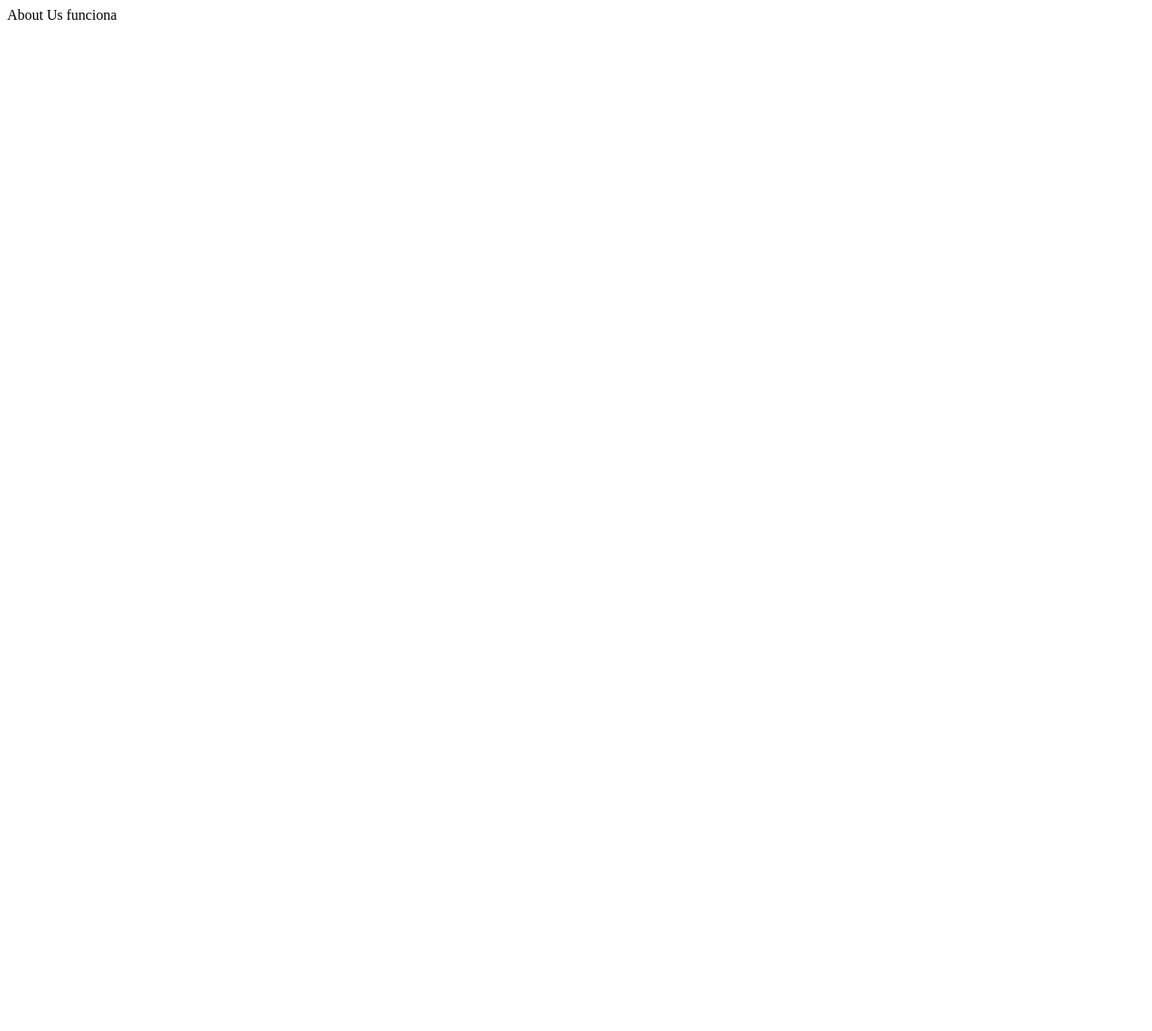
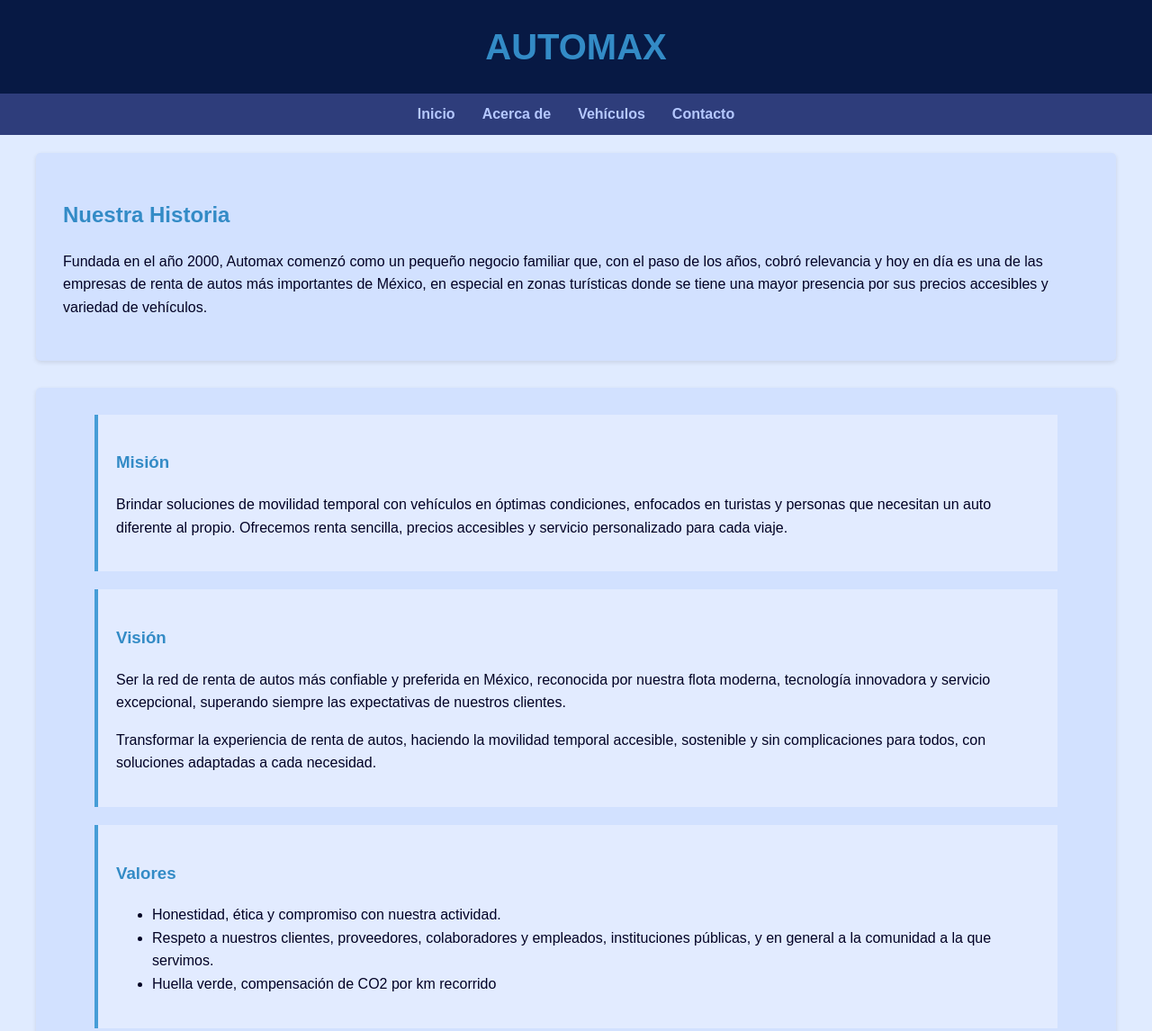
Before and after one commit to Remrez/proyectofinalDBP, a plain HTML site: page WWW/about_us.html in a window 1280 px wide. Shown: the top 1146 px of the page at 90% size. Before the commit the page ends 800 px from the top, so only its background shows below. Drawn offline with Linux system fonts and the light colour scheme.

Commit message:
Se agrego el css y la pagina de Acerca de

```diff
--- a/WWW/about_us.html
+++ b/WWW/about_us.html
@@ -1 +1,79 @@
-<p>About Us funciona</p>
+<!DOCTYPE html>
+<html lang="es">
+<head>
+    <link rel="stylesheet" href="/css/styles.css">
+    <meta charset="UTF-8">
+    <meta name="viewport" content="width=device-width, initial-scale=1.0">
+    <title>Acerca de Automax - Conoce Nuestra Empresa</title>
+</head>
+<body>
+    <header>
+        <div class="logo">AUTOMAX</div>
+    </header>
+
+    <nav>
+        <ul>
+            <li><a href="index.html">Inicio</a></li>
+            <li><a href="about_us.html">Acerca de</a></li>
+            <li><a href="vehicles.html">Vehículos</a></li>
+            <li><a href="contact.html">Contacto</a></li>
+        </ul>
+    </nav>
+
+    </div>
+
+    <div class="container">
+        <section id="historia">
+            <h2>Nuestra Historia</h2>
+            <p>Fundada en el año 2000, Automax comenzó como un pequeño negocio familiar que,
+            con el paso de los años, cobró relevancia y hoy en día es una de las empresas de
+            renta de autos más importantes de México, en especial en zonas turísticas donde se
+            tiene una mayor presencia por sus precios accesibles y variedad de vehículos.</p>
+        </section>
+
+        <section id="mision-vision">
+            <div class="values">
+                <div class="value-card">
+                    <h3>Misión</h3>
+                    <p>Brindar soluciones de movilidad temporal con vehículos en óptimas condiciones,
+                    enfocados en turistas y personas que necesitan un auto diferente al propio. Ofrecemos
+                    renta sencilla, precios accesibles y servicio personalizado para cada viaje.</p>
+                </div>
+                <div class="value-card">
+                    <h3>Visión</h3>
+                    <p>Ser la red de renta de autos más confiable y preferida en México, reconocida por
+                    nuestra flota moderna, tecnología innovadora y servicio excepcional, superando siempre
+                    las expectativas de nuestros clientes.</p>
+                    <p>Transformar la experiencia de renta de autos, haciendo la movilidad temporal accesible,
+                    sostenible y sin complicaciones para todos, con soluciones adaptadas a cada necesidad.</p>
+                </div>
+                <div class="value-card">
+                    <h3>Valores</h3>
+                    <ul>
+                        <li>Honestidad, ética y compromiso con nuestra actividad.</li>
+                        <li>Respeto a nuestros clientes, proveedores, colaboradores y empleados, instituciones públicas, y en general a la comunidad a la que servimos.</li>
+                        <li>Huella verde, compensación de CO2 por km recorrido</li>
+                    </ul>
+                </div>
+            </div>
+        </section>
+
+        <section id="compromiso">
+            <h2>Compromiso Social y Ambiental</h2>
+            <p>En Automax entendemos nuestra responsabilidad con la sociedad y el medio ambiente. Por eso:</p>
+            <ul>
+                <li>Hemos reducido nuestra huella de carbono en un 40% en los últimos 5 años</li>
+                <li>El 30% de nuestra flota de vehículos de servicio son eléctricos o híbridos</li>
+                <li>Colaboramos con organizaciones locales en programas de educación vial y seguridad automotriz</li>
+                <li>Implementamos programas de reciclaje en todos nuestros centros de servicio</li>
+                <li>Desarrollamos vehículos con tecnologías más limpias y eficientes</li>
+            </ul>
+        </section>
+    </div>
+
+    <footer>
+        <p>&copy; 2023 Automax. Todos los derechos reservados.</p>
+        <p>Teléfono: +1 234 567 890 | Email: info@automax.com</p>
+    </footer>
+</body>
+</html>
--- a/WWW/css/styles.css
+++ b/WWW/css/styles.css
@@ -0,0 +1,72 @@
+body {
+    font-family: 'Arial', sans-serif;
+    line-height: 1.6;
+    color: #020225;
+    margin: 0;
+    padding: 0;
+    background-color: #e0ebff;
+}
+header {
+    background-color: #071944;
+    padding: 20px 0;
+    text-align: center;
+}
+.logo {
+    font-size: 2.5em;
+    font-weight: bold;
+    color: #338bc6;
+}
+nav {
+    background-color: #2e3d7b;
+    padding: 10px 0;
+}
+nav ul {
+    list-style: none;
+    padding: 0;
+    margin: 0;
+    display: flex;
+    justify-content: center;
+}
+nav ul li {
+    margin: 0 15px;
+}
+nav ul li a {
+    color: rgb(181, 200, 255);
+    text-decoration: none;
+    font-weight: bold;
+}
+.container {
+    max-width: 1200px;
+    margin: 20px auto;
+    padding: 0 20px;
+}
+section {
+    background: rgb(210, 225, 255);
+    padding: 30px;
+    margin-bottom: 30px;
+    border-radius: 5px;
+    box-shadow: 0 2px 5px rgba(0,0,0,0.1);
+}
+h1, h2, h3 {
+    color: #338bc6;
+}
+.values {
+    display: flex;
+    flex-wrap: wrap;
+    justify-content: space-between;
+    justify-content: center;
+}
+footer {
+    background-color: #071944;
+    color: #338bc6;
+    text-align: center;
+    padding: 20px 0;
+    margin-top: 30px;
+}
+.value-card {
+    flex-basis: 90%;
+    margin-bottom: 20px;
+    padding: 20px;
+    background: rgb(226, 235, 255);
+    border-left: 4px solid #469dd7;
+}
```
